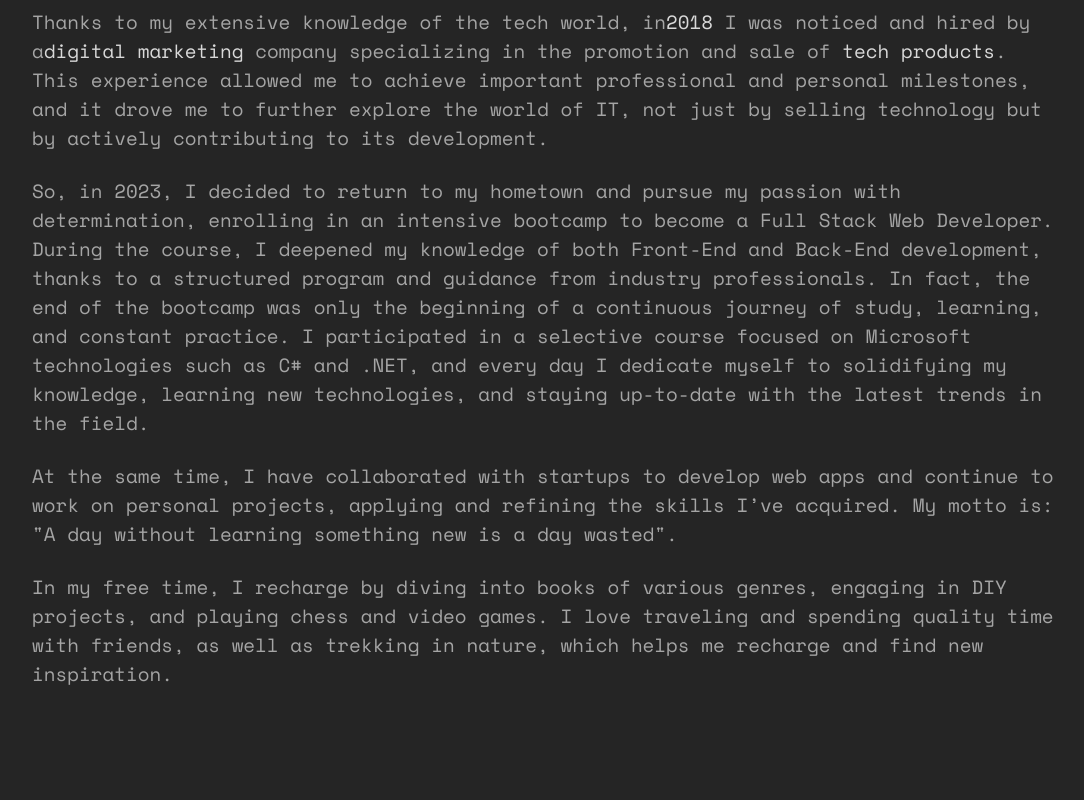
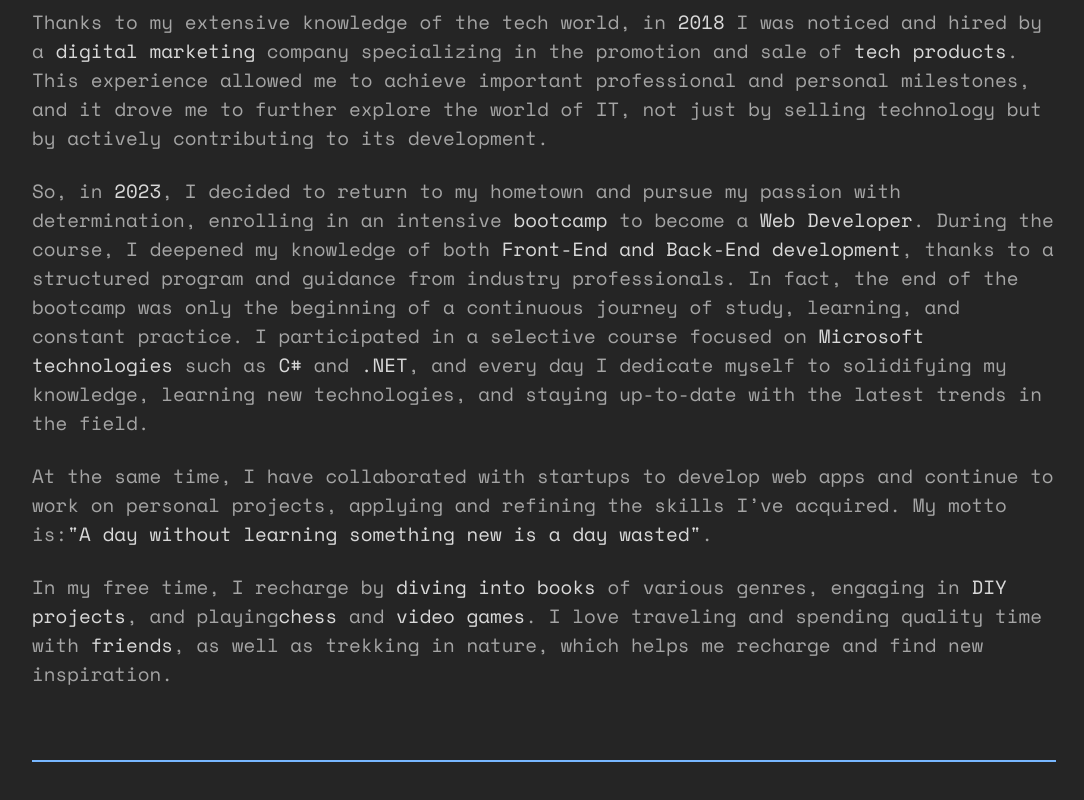
Before and after one commit to luigitarallo/my-portfolio, a React (Vite) app: page / in a window 1280 px wide. Shown: the part 1196-1996 px from the top of the page, without its empty margins (96-1180 px from the left). Before the commit the page ends 1932 px from the top, so only its background shows below. Built offline with nearby package versions, Linux system fonts and the light colour scheme.

Commit message:
add div for about-tex

```diff
--- a/src/components/AboutMe.tsx
+++ b/src/components/AboutMe.tsx
@@ -4,15 +4,16 @@
   return (
     <section id="about">
       <div className="container">
-        <div>
+        <div className="about-text">
           <h2>About me</h2>
           <p>
             Born and raised in the province of Salerno, a few years after
             getting my high school diploma, I moved to Naples to pursue a
-            university degree in <span>Biotechnology</span>. Between studying
-            biology and enjoying a pizza "a portafoglio," I continued to nurture
-            my earliest passions: computers and technology in all its forms. I
-            developed a deep interest in the <span>Open Source</span>{" "}
+            university degree in <span>Biotechnology</span>. <br />
+            Between studying biology and enjoying a pizza "a portafoglio," I
+            continued to nurture my earliest passions: computers and technology
+            in all its forms. I developed a deep interest in the
+            <span>Open Source</span>
             philosophy, using
             <span> Linux-based operating systems</span> and following the
             evolution of new hardware and software technologies. In my spare
@@ -21,36 +22,40 @@
           </p>
           <p>
             Thanks to my extensive knowledge of the tech world, in
-            <span>2018</span> I was noticed and hired by a
-            <span>digital marketing</span> company specializing in the promotion
-            and sale of <span>tech products</span>. This experience allowed me
-            to achieve important professional and personal milestones, and it
-            drove me to further explore the world of IT, not just by selling
-            technology but by actively contributing to its development.
+            <span> 2018</span> I was noticed and hired by a
+            <span> digital marketing</span> company specializing in the
+            promotion and sale of <span>tech products</span>. This experience
+            allowed me to achieve important professional and personal
+            milestones, and it drove me to further explore the world of IT, not
+            just by selling technology but by actively contributing to its
+            development.
           </p>
           <p>
-            So, in 2023, I decided to return to my hometown and pursue my
-            passion with determination, enrolling in an intensive bootcamp to
-            become a Full Stack Web Developer. During the course, I deepened my
-            knowledge of both Front-End and Back-End development, thanks to a
+            So, in <span>2023</span>, I decided to return to my hometown and
+            pursue my passion with determination, enrolling in an intensive
+            <span> bootcamp</span> to become a <span>Web Developer</span>.
+            During the course, I deepened my knowledge of both
+            <span> Front-End and Back-End development</span>, thanks to a
             structured program and guidance from industry professionals. In
             fact, the end of the bootcamp was only the beginning of a continuous
             journey of study, learning, and constant practice. I participated in
-            a selective course focused on Microsoft technologies such as C# and
-            .NET, and every day I dedicate myself to solidifying my knowledge,
-            learning new technologies, and staying up-to-date with the latest
-            trends in the field.
+            a selective course focused on<span> Microsoft technologies </span>
+            such as <span>C#</span> and
+            <span> .NET</span>, and every day I dedicate myself to solidifying
+            my knowledge, learning new technologies, and staying up-to-date with
+            the latest trends in the field.
           </p>
           <p>
             At the same time, I have collaborated with startups to develop web
             apps and continue to work on personal projects, applying and
-            refining the skills I’ve acquired. My motto is: "A day without
-            learning something new is a day wasted".
+            refining the skills I’ve acquired. My motto is:
+            <span>"A day without learning something new is a day wasted"</span>.
           </p>
           <p>
-            In my free time, I recharge by diving into books of various genres,
-            engaging in DIY projects, and playing chess and video games. I love
-            traveling and spending quality time with friends, as well as
+            In my free time, I recharge by <span>diving into books</span> of
+            various genres, engaging in <span>DIY projects</span>, and playing
+            <span>chess</span> and<span> video games</span>. I love traveling
+            and spending quality time with<span> friends</span>, as well as
             trekking in nature, which helps me recharge and find new
             inspiration.
           </p>
```
